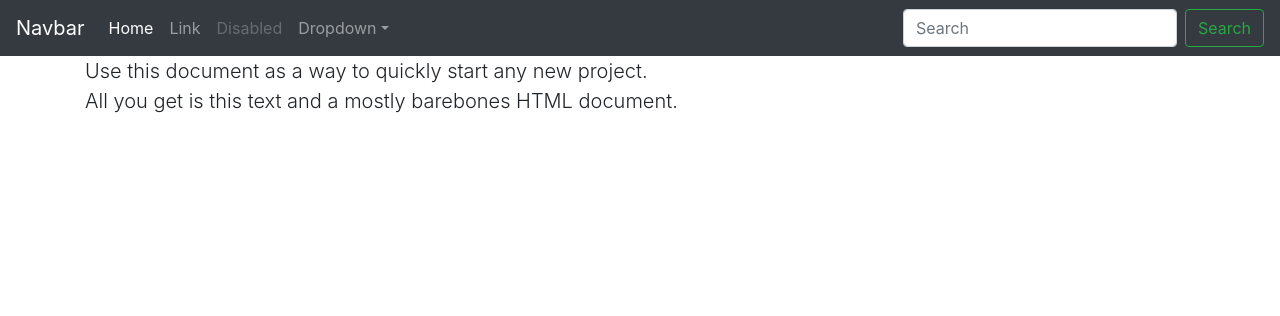
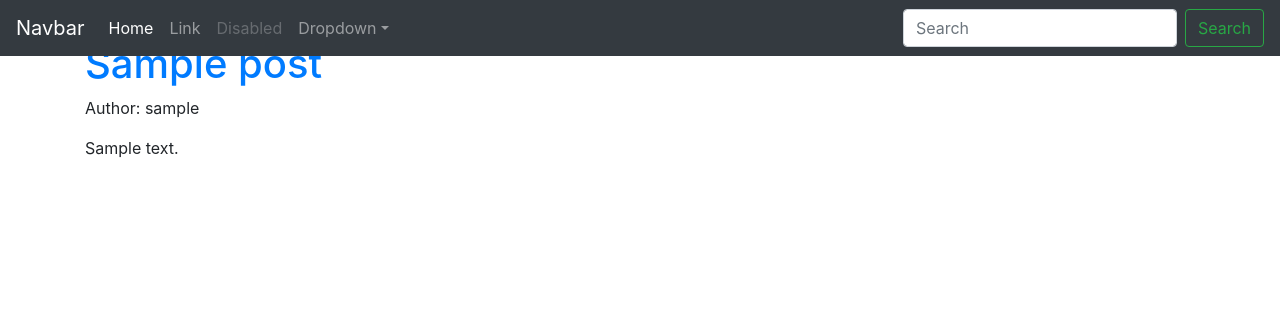
Before and after one commit to Dilipsa/blogtutorial, a Django app: template blog/templates/blog/post_list.html in a window 1280 px wide. Shown: the top 316 px of the page. Run offline with Django 3.2, Linux system fonts and the light colour scheme; the template is opened without the code that fills it: values that come from a table or form of the project are taken from there, others are empty; tables that the repository leaves empty hold one stand-in row (values such as "Sample post"); some libraries are stand-ins or nearby versions.

Commit message:
[Update]Blog

```diff
--- a/blog/templates/blog/post_list.html
+++ b/blog/templates/blog/post_list.html
@@ -53,10 +53,15 @@
 
     <main role="main" class="container">
 
-      <div class="starter-template">
-        <h1>Bootstrap starter template</h1>
-        <p class="lead">Use this document as a way to quickly start any new project.<br> All you get is this text and a mostly barebones HTML document.</p>
-      </div>
+
+     {% for post in posts %}
+       <div>
+        <p>published: {{ post.published_date }}</p>
+        <h1><a href="">{{ post.title }}</a></h1>
+        <p> Author: {{ post.author}}</p>
+        <p>{{ post.text|linebreaksbr }}</p>
+    </div>
+    {% endfor %}
 
     </main><!-- /.container -->
 
--- a/blog/views.py
+++ b/blog/views.py
@@ -1,5 +1,7 @@
 from django.shortcuts import render
+from django.utils import timezone
+from .models import Post
 
-# Create your views here.
 def post_list(request):
-    return render(request, 'blog/post_list.html', {})
+	posts = Post.objects.filter(published_date__lte=timezone.now()).order_by('published_date')
+	return render(request, 'blog/post_list.html', {'posts': posts})
```
